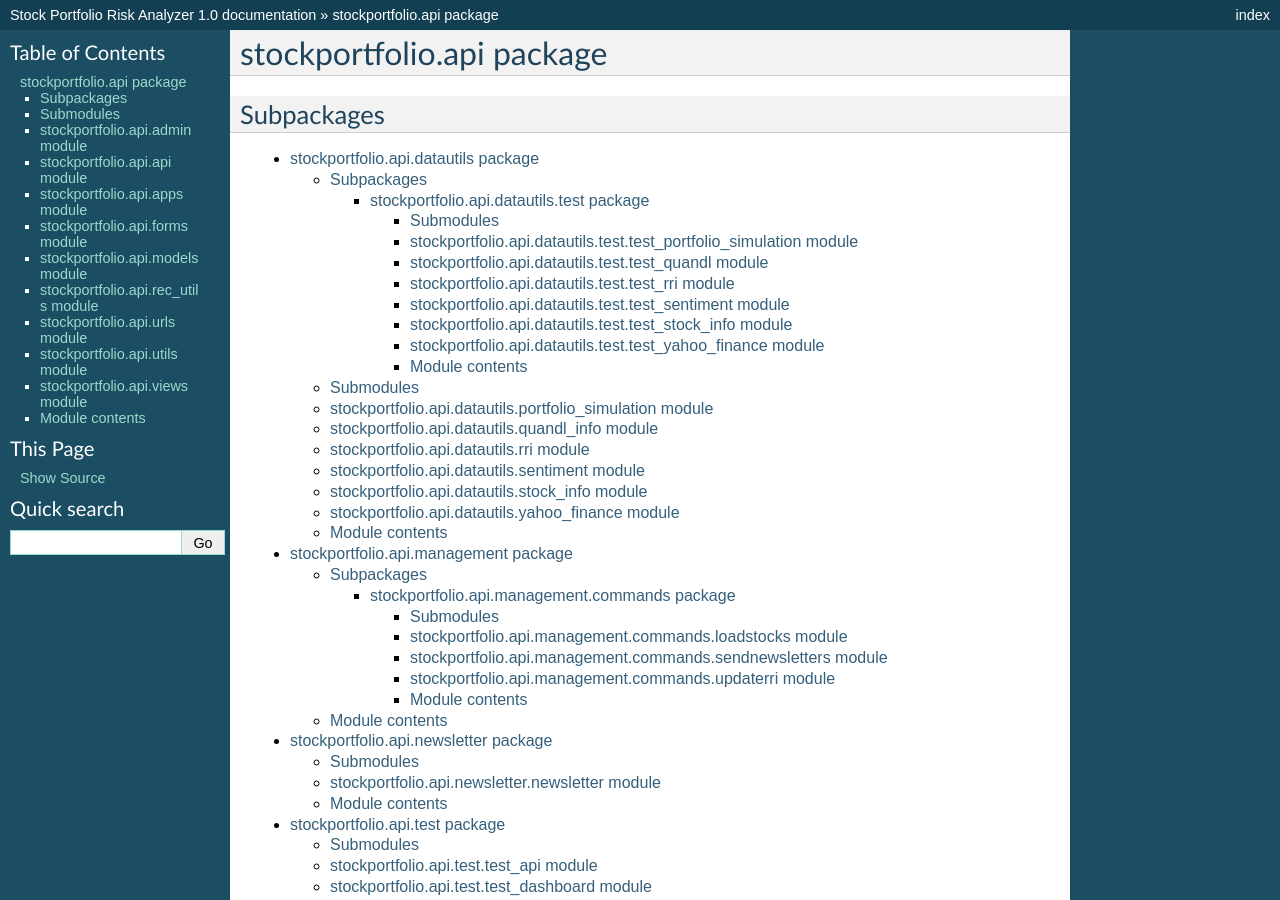
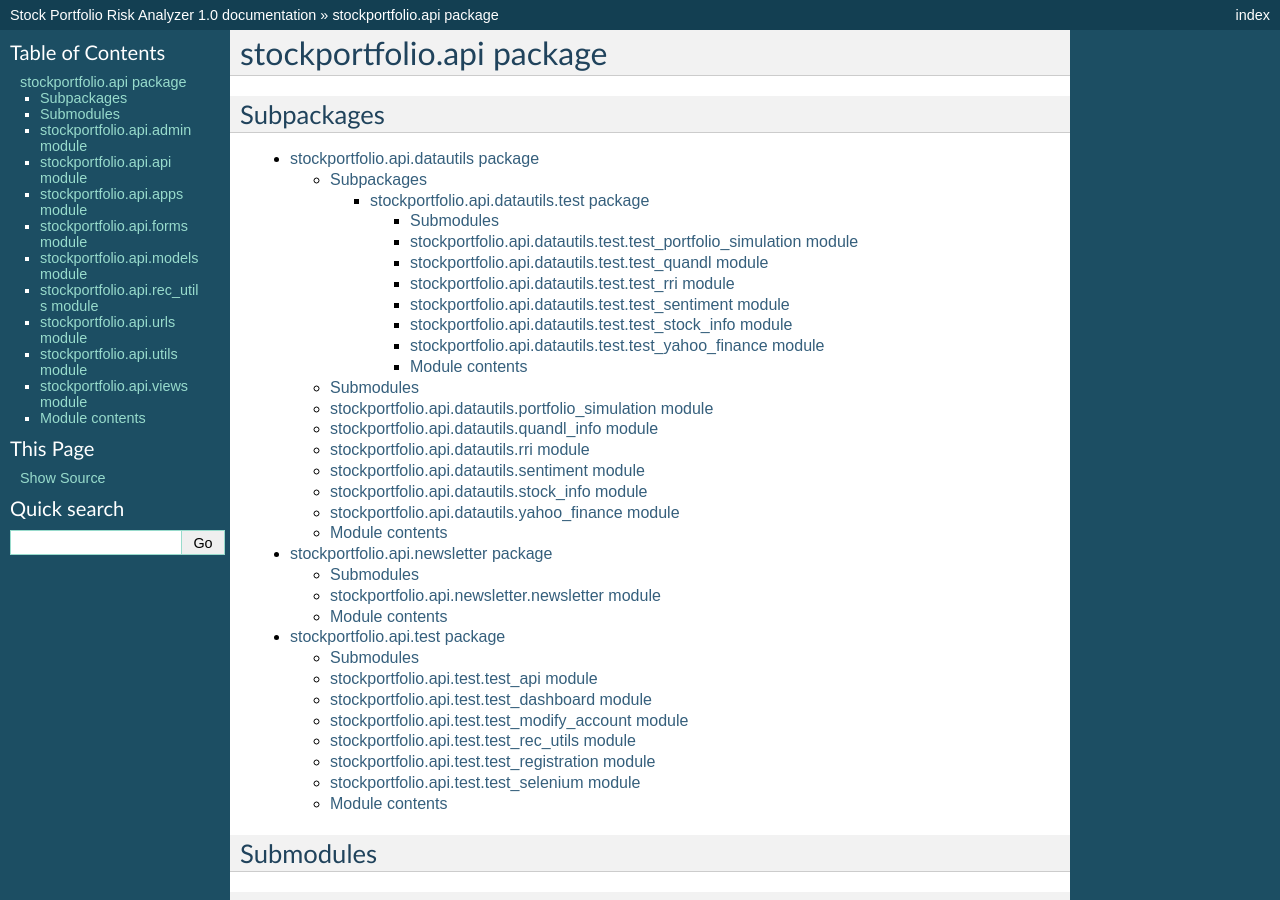
Before and after one commit to Stock-Portfolio-Risk-Analyzer/spr-web, a Sphinx documentation site: the page built from docs/stockportfolio.api.rst, in a window 1280 px wide and 900 px high. Built offline with Sphinx 7.4.7, drawn with Linux system fonts in a browser that asks for light colours.

```diff
--- a/docs/conf.py
+++ b/docs/conf.py
@@ -15,6 +15,7 @@
 import os
 import sys
 
+import django
 from django.conf import settings
 
 # If extensions (or modules to document with autodoc) are in another directory,
@@ -23,6 +24,7 @@ from django.conf import settings
 #sys.path.insert(0, os.path.abspath('.'))
 sys.path.insert(0, os.path.abspath('..'))
 os.environ.setdefault("DJANGO_SETTINGS_MODULE", "stockportfolio.settings.local")
+django.setup()
 
 # -- General configuration ------------------------------------------------
 
--- a/docs/stockportfolio.api.rst
+++ b/docs/stockportfolio.api.rst
@@ -7,7 +7,6 @@ Subpackages
 .. toctree::
 
     stockportfolio.api.datautils
-    stockportfolio.api.management
     stockportfolio.api.newsletter
     stockportfolio.api.test
 
```
